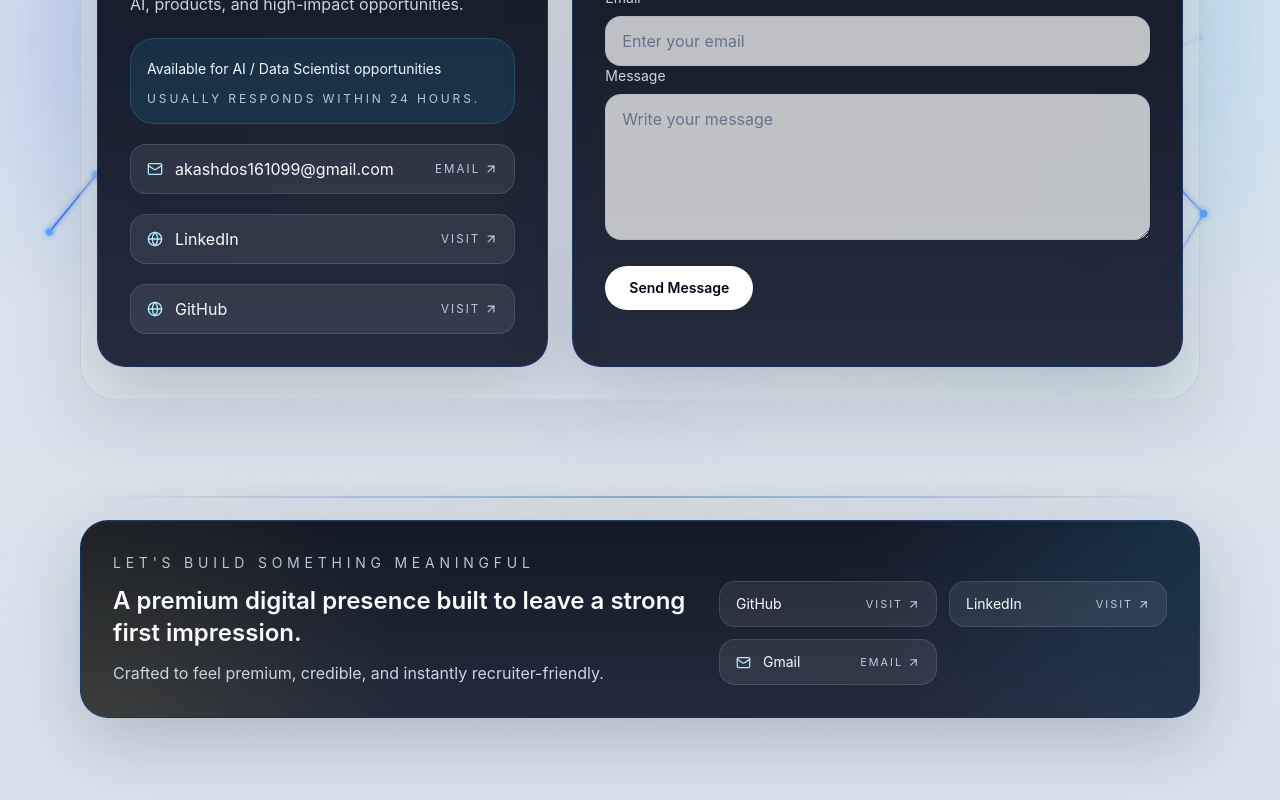
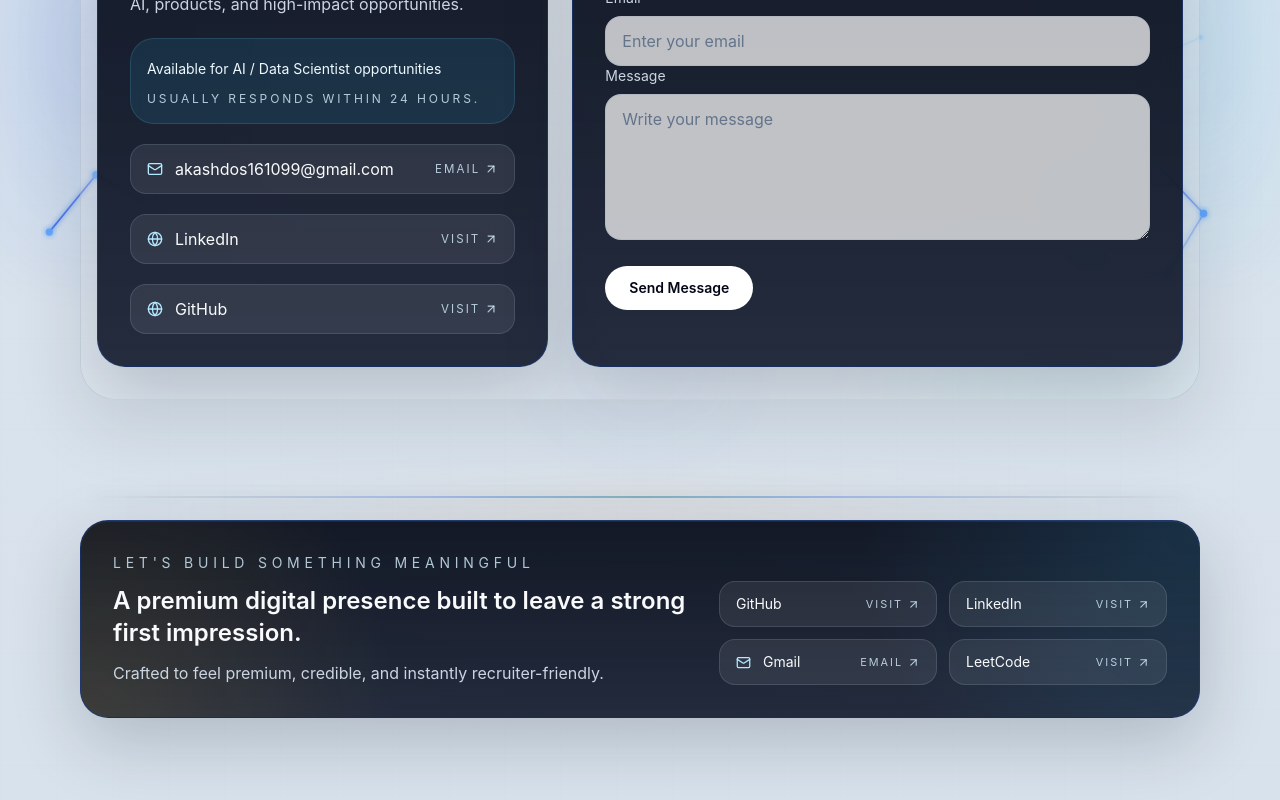
Before and after one commit to akashrajput2433/My-Portfolio, a React (Vite) app: page / in a window 1280 px wide. Shown: the part 7859-8659 px from the top of the page. Built offline with nearby package versions, Linux system fonts and the light colour scheme.

Commit message:
Add LeetCode profile link to portfolio footer

```diff
--- a/src/data/portfolioData.js
+++ b/src/data/portfolioData.js
@@ -266,6 +266,7 @@ export const portfolioData = {
       { label: 'GitHub', href: 'https://github.com/akashrajput2433' },
       { label: 'LinkedIn', href: 'https://www.linkedin.com/in/akashrajput2433/' },
       { label: 'Email', href: 'mailto:akashdos161099@gmail.com' },
+      { label: 'LeetCode', href: 'https://leetcode.com/u/akashrajput2433/' },
     ],
   },
 }
```
